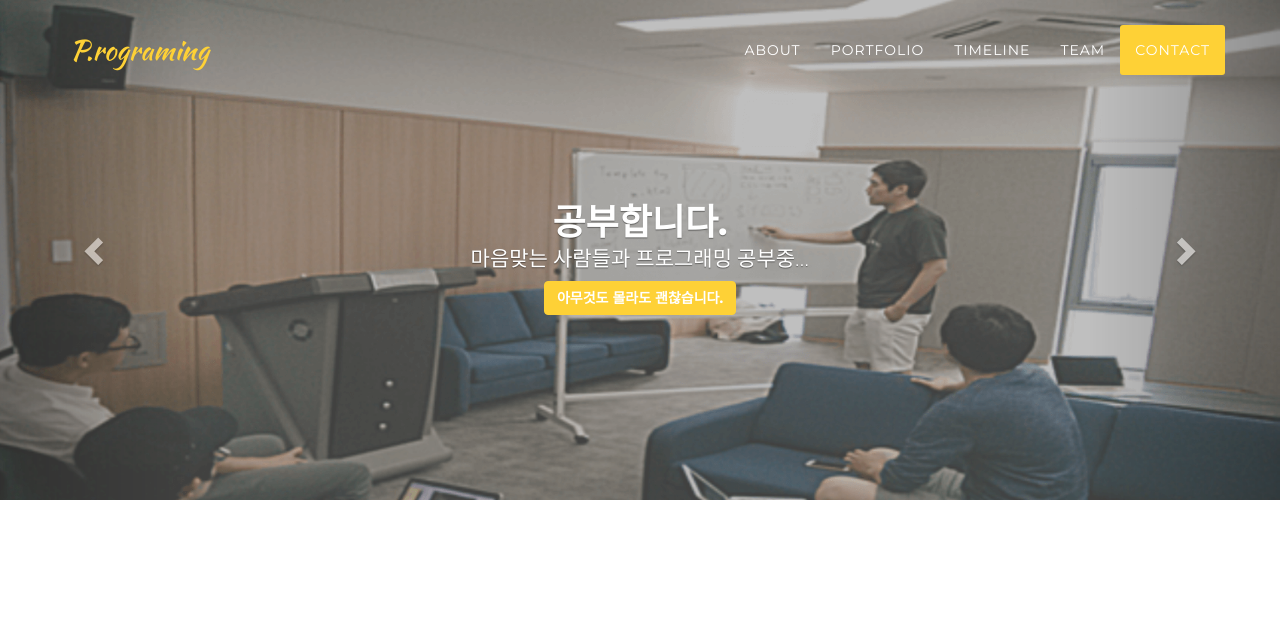
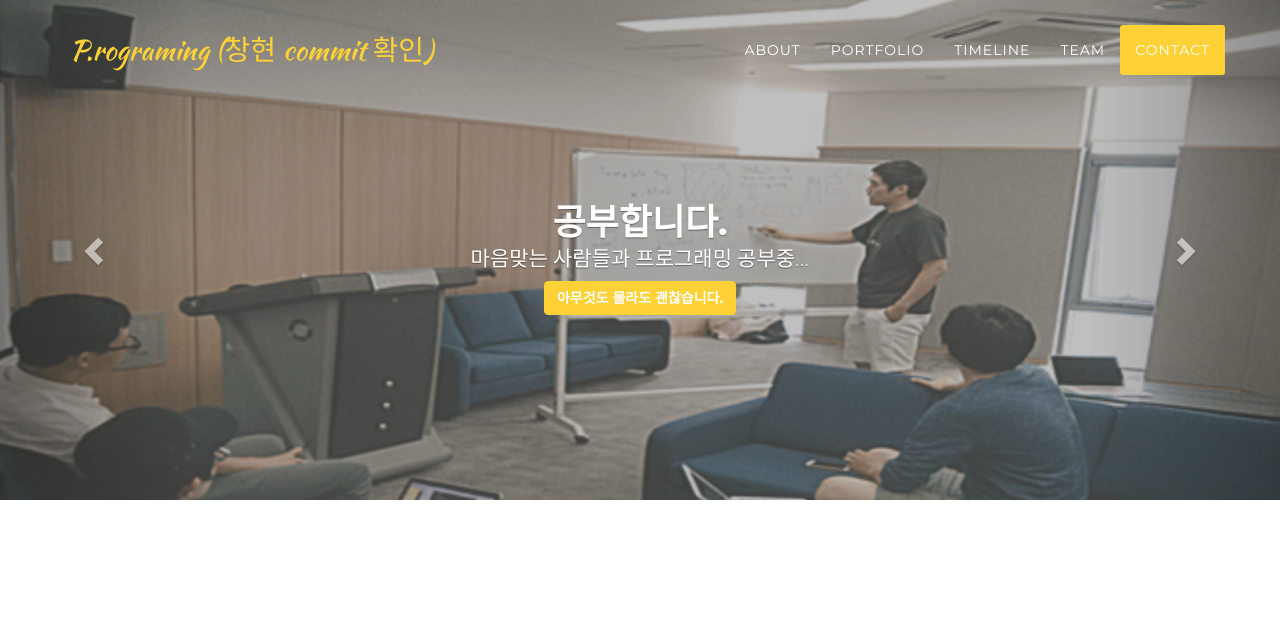
Before and after one commit to garam0130/P.ro, a Django app: page /contact/ in a window 1280 px wide. Shown: the top 631 px of the page. Run offline with Django 3.2, Linux system fonts and the light colour scheme; some libraries are stand-ins or nearby versions; some web fonts are replaced.

Commit message:
Commit 확인 (창현)

```diff
--- a/draft1/blog/templates/blog/index.html
+++ b/draft1/blog/templates/blog/index.html
@@ -47,7 +47,7 @@
                     <span class="icon-bar"></span>
                     <span class="icon-bar"></span>
                 </button>
-                <a class="navbar-brand page-scroll" href="#page-top">P.rograming</a>
+                <a class="navbar-brand page-scroll" href="#page-top">P.rograming (창현 commit 확인)</a>
             </div>
 
             <!-- Collect the nav links, forms, and other content for toggling -->
```
